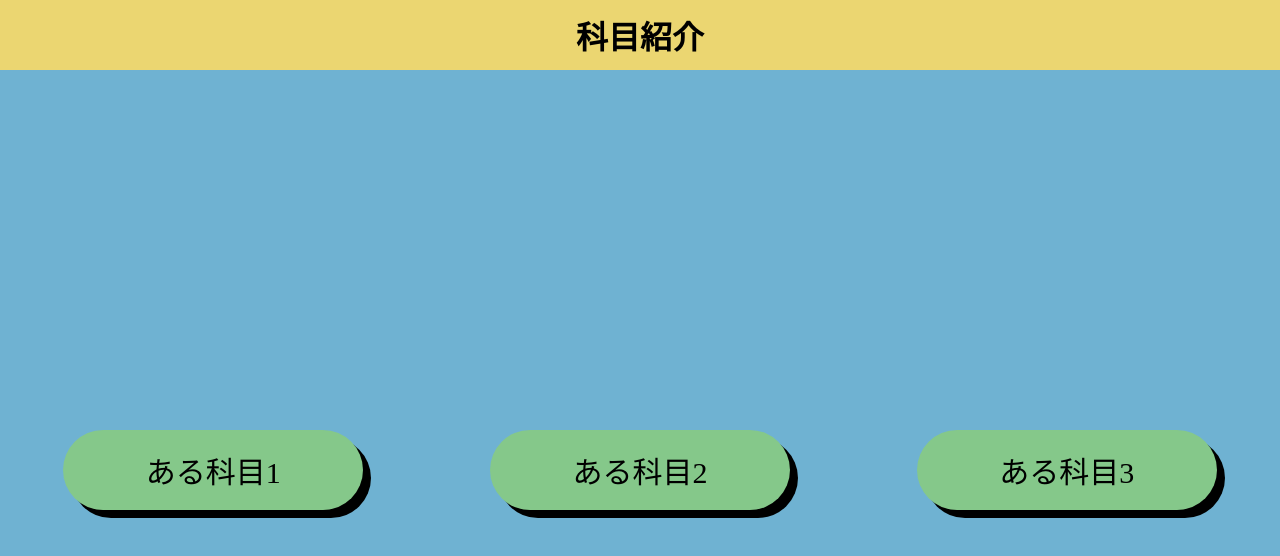
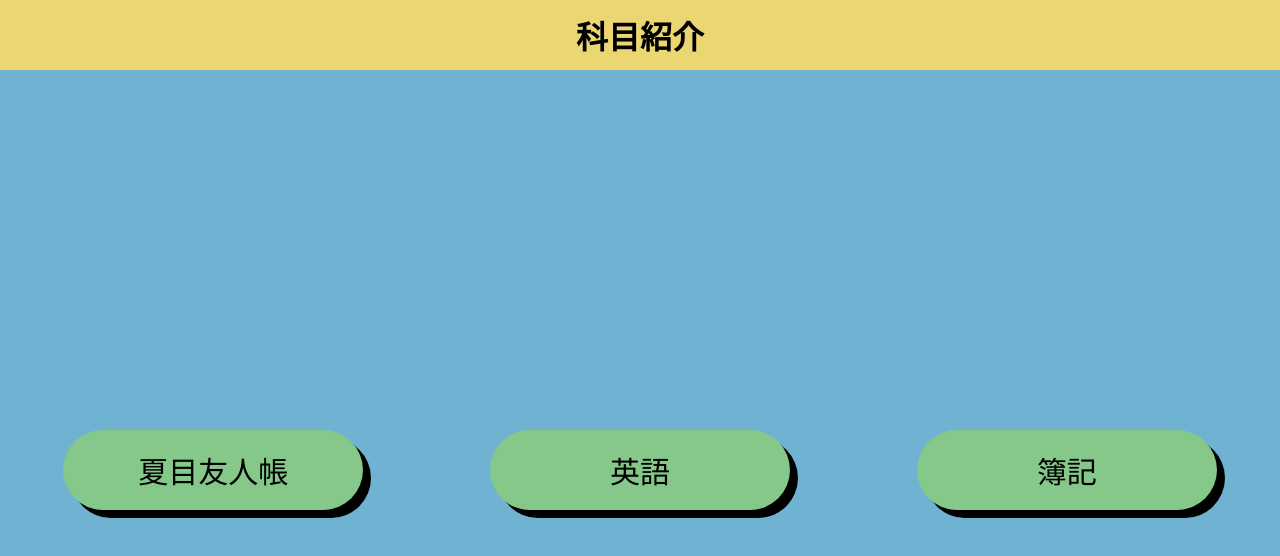
Before and after one commit to KiminaritaMasahiro/Kamoku, a plain HTML site: page index.html in a window 1280 px wide. Drawn offline with Linux system fonts and the light colour scheme.

Commit message:
ちょっとindex.html修正

```diff
--- a/css/index_html.css
+++ b/css/index_html.css
@@ -44,8 +44,7 @@ body{
     border-radius: 50px;
     box-shadow: 20px 20px;
     transition     : 0.7s;
-    transform: translateX(20px);
-    transform: translateY(10px);
+    transform: translate3d(10px , 10px , 0px)
 }
 
 .box:hover{
--- a/index.html
+++ b/index.html
@@ -12,17 +12,17 @@
         <div class="index">
             <a href="kamoku1.html" class="aTag">
                 <div class="box">
-                    ある科目1
+                    夏目友人帳
                 </div>
             </a>
             <a href="kamoku2.html" class="aTag">
                 <div class="box">
-                    ある科目2
+                    英語
                 </div>
             </a>
             <a href="kamoku3.html" class="aTag">
                 <div class="box">
-                    ある科目3
+                   簿記
                 </div>
             </a>
         </div>
```
